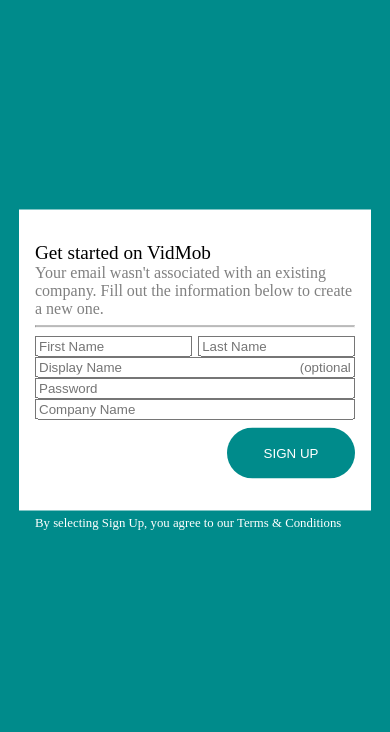
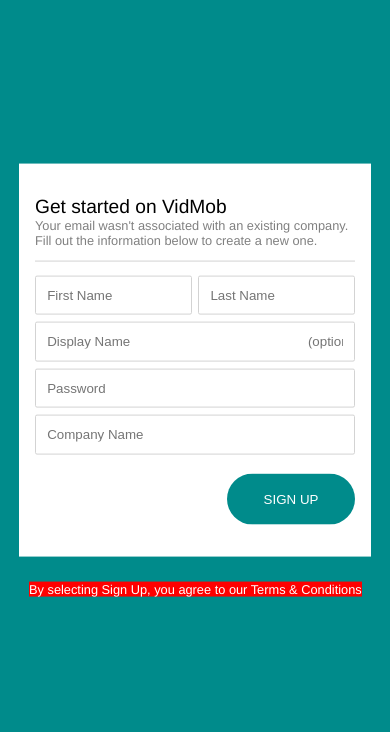
Before and after one commit to sarinaxie/sarinaxie.github.io, a plain HTML site: page signup_page.html in a window 390 px wide. Shown: the part 60-792 px from the top of the page. Drawn offline with nearby package versions, Linux system fonts and the light colour scheme.

Commit message:
check mobile

```diff
--- a/signup_page.css
+++ b/signup_page.css
@@ -1,5 +1,6 @@
 body {
     background-color: darkcyan;
+    font-family: 'TT Commons Medium',Helvetica,Arial,Lucida,sans-serif;
 }
 .no-outline {
     outline: none;
@@ -45,13 +46,18 @@
     width: 20rem;
 }
 .header {
-    font-size: 1.2em;
+    font-size: 1.2rem;
 }
 .message {
     color:gray;
+    font-size: .8rem;
 }
 .divider {
-    border-top: .5px solid gray;
+    height: 1px;
+    border: 0;
+    border-top: .5px solid lightgray;
+    margin-top: .8rem;
+    margin-bottom: .8rem;
 }
 #signup-email-input {
     margin-top: 1rem;
@@ -68,7 +74,7 @@
     padding-top: 1rem;
     padding-bottom: 1rem;
     width: 8rem;
-    margin-top: .5rem;
+    margin-top: 1.2rem;
 }
 
 #overlay {
@@ -118,27 +124,46 @@
     width: 20rem;
 }
 #newcomp-fname-input {
+    border: .5px solid lightgray;
+    border-radius: 2px;
     display: inline-block;
     width: 49%;
+    padding: .7rem;
 }
 #newcomp-lname-input {
     display: inline-block;
+    border: .5px solid lightgray;
+    border-radius: 2px;
     width: 49%;
+    padding: .7rem;
     float: right;
 }
 #newcomp-username-input {
+    border: .5px solid lightgray;
+    border-radius: 2px;
     width: 100%;
+    padding: .7rem;
+    margin-top: .45rem;
 }
 #newcomp-pword-input {
+    border: .5px solid lightgray;
+    border-radius: 2px;
     width: 100%;
+    padding: .7rem;
+    margin-top: .45rem;
 }
 #newcomp-company-input {
+    border: .5px solid lightgray;
+    border-radius: 2px;
     width: 100%;
+    padding: .7rem;
+    margin-top: .45rem;
 }
 #tc-agreement {
     position: absolute;
-    bottom: -20;
-    background-color: transparent;
+    left: 10;
+    bottom: -40;
+    background-color: red;
     border-color: transparent;
     color: white;
     font-size: .8rem;
```
